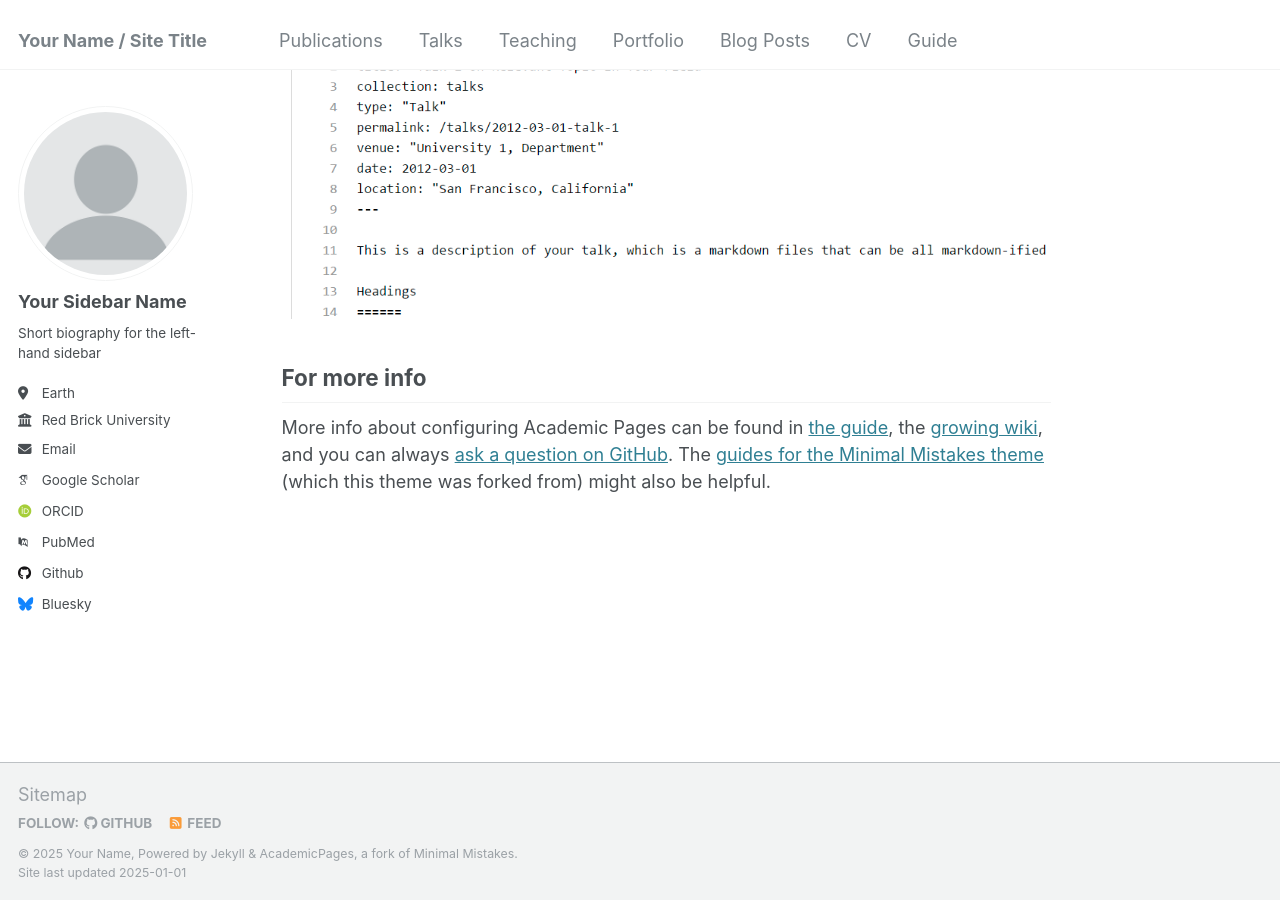
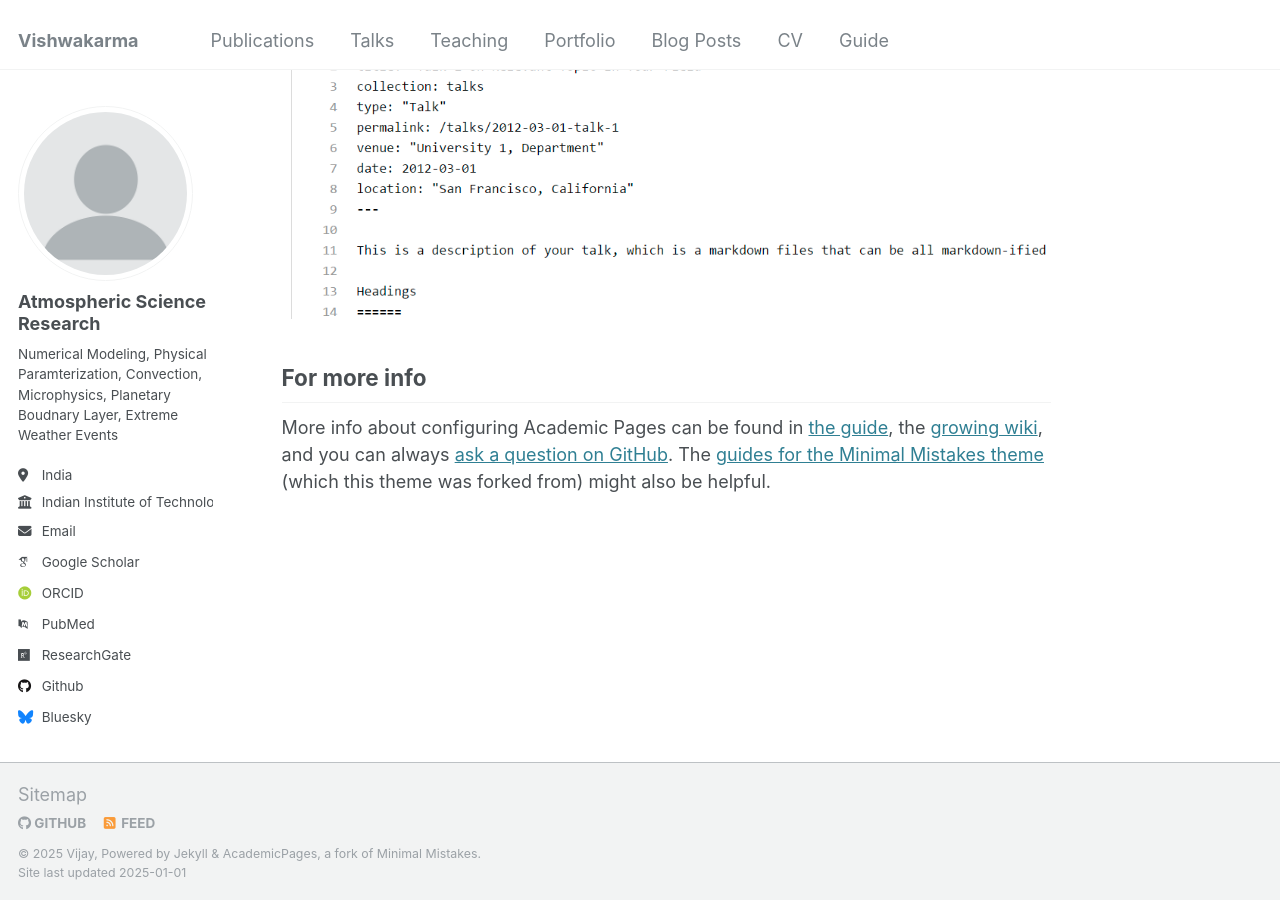
Before and after one commit to vishwakarma-vijay/fluidic.epiphany, a Jekyll site: the page built from _pages/about.md, in a window 1280 px wide and 900 px high, scrolled down 2643 px. Built offline with Jekyll 4.4.1, drawn with Linux system fonts in a browser that asks for light colours; some web fonts are replaced.

Commit message:
Update _config.yml

```diff
--- a/_config.yml
+++ b/_config.yml
@@ -7,11 +7,11 @@
 # server process.
 
 # Basic Site Settings
-locale                   : "en-US"
-title                    : "Your Name / Site Title"
+locale                   : "en-IN"
+title                    : "Vishwakarma"
 title_separator          : "-"
-name                     : &name "Your Name"
-description              : &description "personal description"
+name                     : &name "Vijay"
+description              : &description "Ph.D. Student"
 url                      : https://academicpages.github.io # the base hostname & protocol for your site e.g. "https://[your GitHub username].github.io"
 baseurl                  : "" # the subpath of your site, e.g. "/blog"
 repository               : "academicpages/academicpages.github.io"
@@ -22,13 +22,13 @@ repository               : "academicpages/academicpages.github.io"
 author:
   # Biographic information
   avatar           : "profile.png"
-  name             : "Your Sidebar Name"
-  pronouns         : # example: "she/her"
-  bio              : "Short biography for the left-hand sidebar"
-  location         : "Earth"
-  employer         : "Red Brick University"
-  uri              : # URL
-  email            : "none@example.org"
+  name             : "Atmospheric Science Research"
+  pronouns         : # example: "he/him"
+  bio              : "Numerical Modeling, Physical Paramterization, Convection, Microphysics, Planetary Boudnary Layer, Extreme Weather Events"
+  location         : "India"
+  employer         : "Indian Institute of Technology Bhubaneswar"
+  uri              : #
+  email            : "vv20@iitbbs.ac.in"
 
   # Academic websites
   arxiv            : # URL - Update with the correct link to your profile
@@ -37,7 +37,7 @@ author:
   orcid            : "http://orcid.org/yourorcidurl"
   semantic         : # URL
   pubmed           : "https://www.ncbi.nlm.nih.gov/pubmed/?term=john+snow"
-  researchgate     : # URL
+  researchgate     : "https://www.researchgate.net/profile/Vijay-Vishwakarma-4"
   scopus           : # URL
 
   # Repositories and software development
```
